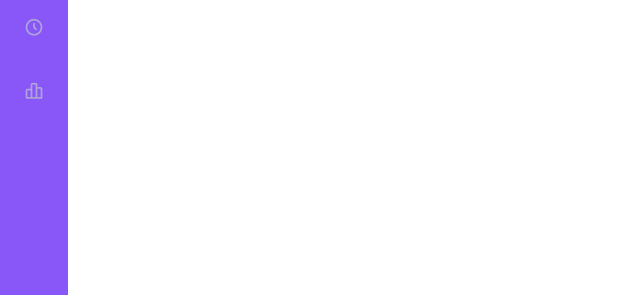
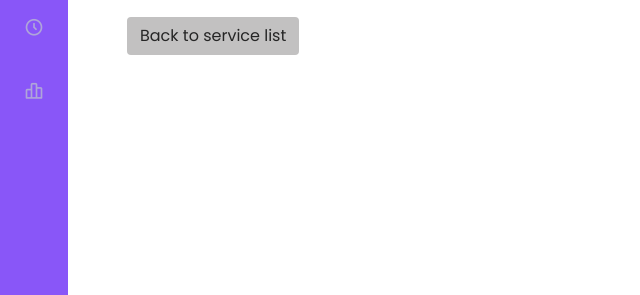
Before and after one commit to mikaelaatan/msys42-salonmgtsystem, a Django app: template services/templates/service_detail.html in a window 1280 px wide. Shown: the part 337-632 px from the top of the page, without its empty margins (0-640 px from the left). Run offline with Django 3.2, Linux system fonts and the light colour scheme; the template is opened without the code that fills it, so the values that code supplies are empty; some libraries are stand-ins or nearby versions.

Commit message:
Add service button to Services detailed view

```diff
--- a/services/templates/service_detail.html
+++ b/services/templates/service_detail.html
@@ -12,4 +12,5 @@
        </div>
 
     <!-- add a back to service list button -->
+    <span><a href="/services/" class="btn btn-primary">Back to service list</a></span><br>
 {% endblock content %}
```
